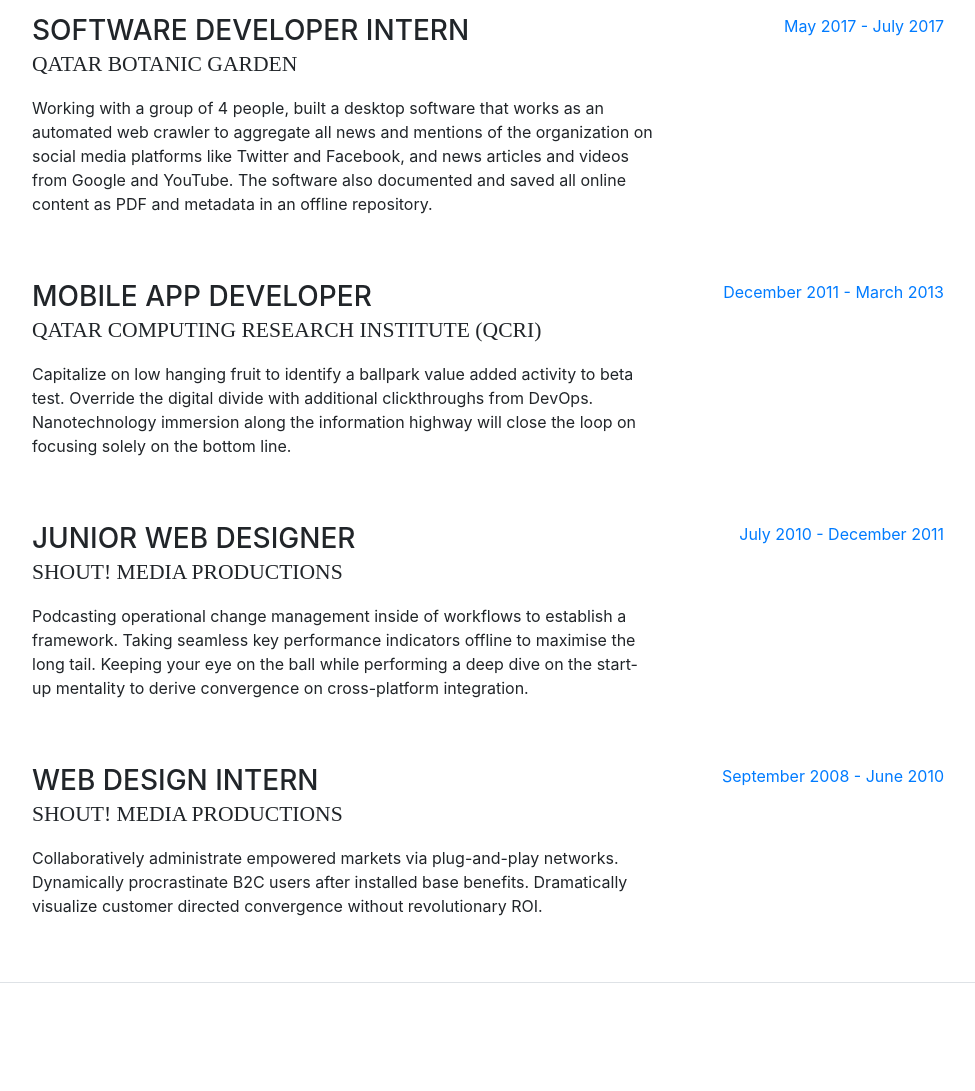
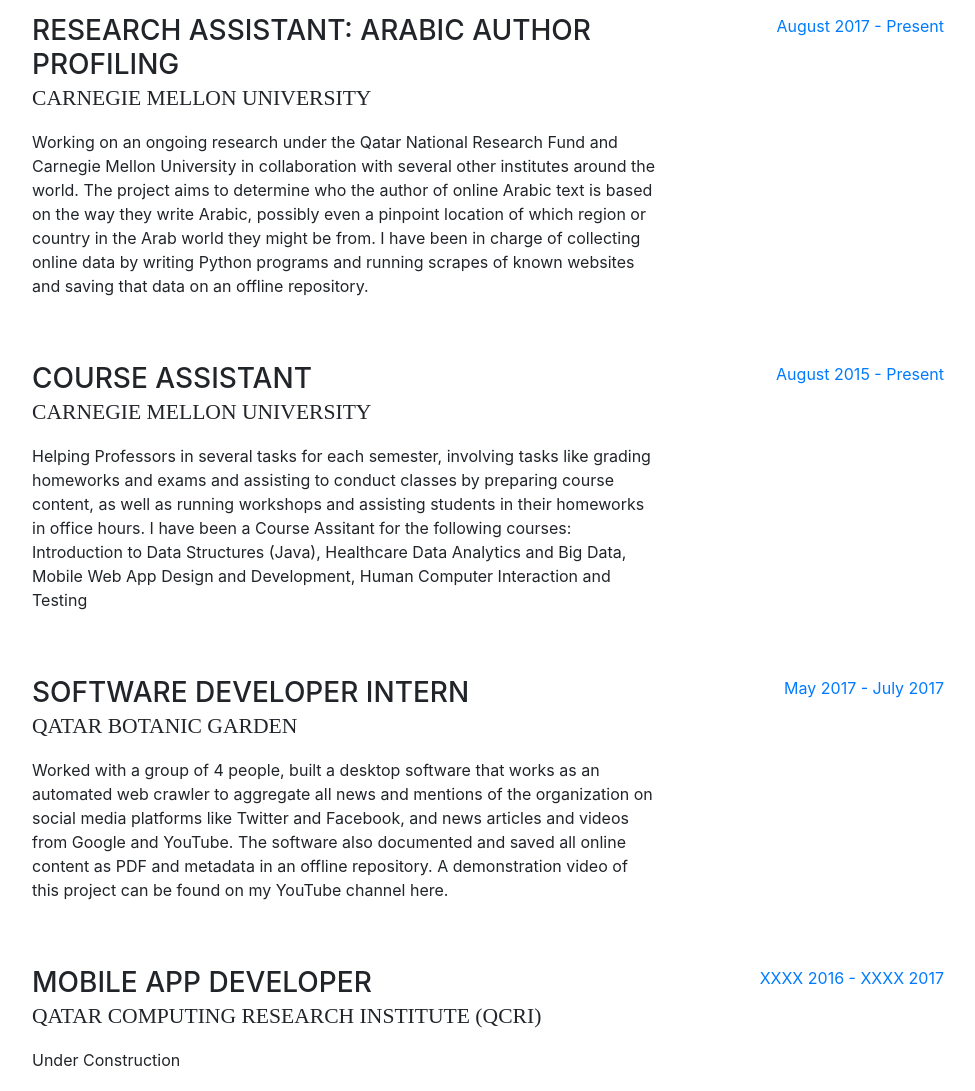
Before and after one commit to abbas96ali/abbas96ali.github.io, a website with bundled scripts: page index.html in a window 1280 px wide. Shown: the part 920-2011 px from the top of the page, without its empty margins (288-1263 px from the left). Built offline with nearby package versions, Linux system fonts and the light colour scheme; a web font is replaced by a local one.

Commit message:
second big commit

```diff
--- a/index.html
+++ b/index.html
@@ -74,7 +74,7 @@
           <p class="mb-5">An innovator just trying to make use of technology to help people in this world.</br>
             With the tools and skills he has acquired over the years he continually works on projects that will help people live a simpler and better life. Or in a business context, how can technology help make businesses more efficient and innovative.</p>
           <ul class="list-inline list-social-icons mb-0">
-            <li class="list-inline-item">
+            <!-- <li class="list-inline-item">
               <a href="https://www.facebook.com/abbas.ali.10048379?ref=bookmarks">
                 <span class="fa-stack fa-lg">
                   <i class="fa fa-circle fa-stack-2x"></i>
@@ -89,7 +89,7 @@
                   <i class="fa fa-instagram fa-stack-1x fa-inverse"></i>
                 </span>
               </a>
-            </li>
+            </li> -->
             <li class="list-inline-item">
               <a href="https://www.linkedin.com/in/ali-abbas-602b10158/">
                 <span class="fa-stack fa-lg">
@@ -116,14 +116,50 @@
 
           <div class="resume-item d-flex flex-column flex-md-row mb-5">
             <div class="resume-content mr-auto">
+              <h3 class="mb-0">Research Assistant: Arabic Author Profiling</h3>
+              <div class="subheading mb-3">Carnegie Mellon University</div>
+              <p>Working on an ongoing research under the Qatar National Research
+                Fund and Carnegie Mellon University in collaboration with several
+                other institutes around the world. The project aims to determine
+                who the author of online Arabic text is based on the way they write
+                Arabic, possibly even a pinpoint location of which region or
+                country in the Arab world they might be from. I have been in charge
+                of collecting online data by writing Python programs and running
+                scrapes of known websites and saving that data on an offline repository.</p>
+            </div>
+            <div class="resume-date text-md-right">
+              <span class="text-primary">August 2017 - Present</span>
+            </div>
+          </div>
+
+          <div class="resume-item d-flex flex-column flex-md-row mb-5">
+            <div class="resume-content mr-auto">
+              <h3 class="mb-0">Course Assistant</h3>
+              <div class="subheading mb-3">Carnegie Mellon University</div>
+              <p>Helping Professors in several tasks for each semester, involving tasks
+                like grading homeworks and exams and assisting to conduct classes
+                by preparing course content, as well as running workshops and
+                assisting students in their homeworks in office hours.
+                I have been a Course Assitant for the following courses:</br>
+                Introduction to Data Structures (Java), Healthcare Data Analytics and Big Data,
+                Mobile Web App Design and Development, Human Computer Interaction and Testing</p>
+            </div>
+            <div class="resume-date text-md-right">
+              <span class="text-primary">August 2015 - Present</span>
+            </div>
+          </div>
+
+          <div class="resume-item d-flex flex-column flex-md-row mb-5">
+            <div class="resume-content mr-auto">
               <h3 class="mb-0">Software Developer Intern</h3>
               <div class="subheading mb-3">Qatar Botanic Garden</div>
-              <p>Working with a group of 4 people, built a desktop software that
+              <p>Worked with a group of 4 people, built a desktop software that
                  works as an automated web crawler to aggregate all news and mentions
                   of the organization on social media platforms like Twitter and Facebook,
                   and news articles and videos from Google and YouTube. The software
                   also documented and saved all online content as PDF and metadata
-                  in an offline repository.</p>
+                  in an offline repository. A demonstration video of this project can be
+                  found on my YouTube channel here.</p>
             </div>
             <div class="resume-date text-md-right">
               <span class="text-primary">May 2017 - July 2017</span>
@@ -134,32 +170,32 @@
             <div class="resume-content mr-auto">
               <h3 class="mb-0">Mobile App Developer</h3>
               <div class="subheading mb-3">Qatar Computing Research Institute (QCRI)</div>
-              <p>Capitalize on low hanging fruit to identify a ballpark value added activity to beta test. Override the digital divide with additional clickthroughs from DevOps. Nanotechnology immersion along the information highway will close the loop on focusing solely on the bottom line.</p>
+              <p>Under Construction</p>
             </div>
             <div class="resume-date text-md-right">
-              <span class="text-primary">December 2011 - March 2013</span>
+              <span class="text-primary">XXXX 2016 - XXXX 2017</span>
             </div>
           </div>
 
           <div class="resume-item d-flex flex-column flex-md-row mb-5">
             <div class="resume-content mr-auto">
-              <h3 class="mb-0">Junior Web Designer</h3>
-              <div class="subheading mb-3">Shout! Media Productions</div>
-              <p>Podcasting operational change management inside of workflows to establish a framework. Taking seamless key performance indicators offline to maximise the long tail. Keeping your eye on the ball while performing a deep dive on the start-up mentality to derive convergence on cross-platform integration.</p>
+              <h3 class="mb-0">Under Construction</h3>
+              <div class="subheading mb-3">Under Construction</div>
+              <p>Under Construction</p>
             </div>
             <div class="resume-date text-md-right">
-              <span class="text-primary">July 2010 - December 2011</span>
+              <span class="text-primary">XXXX 2016 - XXXX 2017</span>
             </div>
           </div>
 
           <div class="resume-item d-flex flex-column flex-md-row">
             <div class="resume-content mr-auto">
-              <h3 class="mb-0">Web Design Intern</h3>
-              <div class="subheading mb-3">Shout! Media Productions</div>
-              <p>Collaboratively administrate empowered markets via plug-and-play networks. Dynamically procrastinate B2C users after installed base benefits. Dramatically visualize customer directed convergence without revolutionary ROI.</p>
+              <h3 class="mb-0">Under Construction</h3>
+              <div class="subheading mb-3">Under Construction</div>
+              <p>Under Construction</p>
             </div>
             <div class="resume-date text-md-right">
-              <span class="text-primary">September 2008 - June 2010</span>
+              <span class="text-primary">XXXX 2016 - XXXX 2017</span>
             </div>
           </div>
 
@@ -173,24 +209,25 @@
 
           <div class="resume-item d-flex flex-column flex-md-row mb-5">
             <div class="resume-content mr-auto">
-              <h3 class="mb-0">University of Colorado Boulder</h3>
+              <h3 class="mb-0">Carnegie Mellon University</h3>
               <div class="subheading mb-3">Bachelor of Science</div>
-              <div>Computer Science - Web Development Track</div>
-              <p>GPA: 3.23</p>
+              <div>Major in Information Systems, Minor in Business Administration</div>
+              <p>GPA: 3.70</p>
             </div>
             <div class="resume-date text-md-right">
-              <span class="text-primary">August 2006 - May 2010</span>
+              <span class="text-primary">August 2014 - May 2018</span>
             </div>
           </div>
 
           <div class="resume-item d-flex flex-column flex-md-row">
             <div class="resume-content mr-auto">
-              <h3 class="mb-0">James Buchanan High School</h3>
-              <div class="subheading mb-3">Technology Magnet Program</div>
-              <p>GPA: 3.56</p>
+              <h3 class="mb-0">British School of Kuwait</h3>
+              <div class="subheading mb-3">British Curriculum</div>
+              <p>AS-Level: 4 A's </br>
+                 IGCSE: 11 A*'s</p>
             </div>
             <div class="resume-date text-md-right">
-              <span class="text-primary">August 2002 - May 2006</span>
+              <span class="text-primary">September 2004 - June 2014</span>
             </div>
           </div>
 
@@ -199,9 +236,9 @@
 
       <section class="resume-section p-3 p-lg-5 d-flex flex-column" id="skills">
         <div class="my-auto">
-          <h2 class="mb-5">Skills</h2>
+          <h2 class="mb-5">Skills  - *** UNDER CONSTRUCTION *** </h2>
 
-          <div class="subheading mb-3">Programming Languages &amp; Tools</div>
+          <div class="subheading mb-3">Programming Languages &amp; Tools  - *** UNDER CONSTRUCTION *** </div>
           <ul class="list-inline list-icons">
             <li class="list-inline-item">
               <i class="devicons devicons-html5"></i>
@@ -215,37 +252,37 @@
             <li class="list-inline-item">
               <i class="devicons devicons-jquery"></i>
             </li>
-            <li class="list-inline-item">
+            <!-- <li class="list-inline-item">
               <i class="devicons devicons-sass"></i>
-            </li>
-            <li class="list-inline-item">
+            </li> -->
+            <!-- <li class="list-inline-item">
               <i class="devicons devicons-less"></i>
-            </li>
+            </li> -->
             <li class="list-inline-item">
               <i class="devicons devicons-bootstrap"></i>
             </li>
-            <li class="list-inline-item">
+            <!-- <li class="list-inline-item">
               <i class="devicons devicons-wordpress"></i>
-            </li>
-            <li class="list-inline-item">
+            </li> -->
+            <!-- <li class="list-inline-item">
               <i class="devicons devicons-grunt"></i>
-            </li>
-            <li class="list-inline-item">
+            </li> -->
+            <!-- <li class="list-inline-item">
               <i class="devicons devicons-gulp"></i>
-            </li>
-            <li class="list-inline-item">
+            </li> -->
+            <!-- <li class="list-inline-item">
               <i class="devicons devicons-npm"></i>
-            </li>
+            </li> -->
           </ul>
 
-          <div class="subheading mb-3">Workflow</div>
+          <div class="subheading mb-3">Activities - *** UNDER CONSTRUCTION *** </div>
           <ul class="fa-ul mb-0">
-            <li>
+            <!-- <li>
               <i class="fa-li fa fa-check"></i>
-              Mobile-First, Responsive Design</li>
-            <li>
+              Mobile-First, Responsive Design</li> -->
+            <!-- <li>
               <i class="fa-li fa fa-check"></i>
-              Cross Browser Testing &amp; Debugging</li>
+              Cross Browser Testing &amp; Debugging</li> -->
             <li>
               <i class="fa-li fa fa-check"></i>
               Cross Functional Teams</li>
@@ -259,19 +296,19 @@
       <section class="resume-section p-3 p-lg-5 d-flex flex-column" id="interests">
         <div class="my-auto">
           <h2 class="mb-5">Interests</h2>
-          <p>Apart from being a web developer, I enjoy most of my time being outdoors. In the winter, I am an avid skiier and novice ice climber. During the warmer months here in Colorado, I enjoy mountain biking, free climbing, and kayaking.</p>
-          <p class="mb-0">When forced indoors, I follow a number of sci-fi and fantasy genre movies and television shows, I am an aspiring chef, and I spend a large amount of my free time exploring the latest technolgy advancements in the front-end web development world.</p>
+          <p>*** UNDER CONSTRUCTION ***</p>
+          <p class="mb-0">*** UNDER CONSTRUCTION ***</p>
         </div>
       </section>
 
       <section class="resume-section p-3 p-lg-5 d-flex flex-column" id="awards">
         <div class="my-auto">
-          <h2 class="mb-5">Awards &amp; Certifications</h2>
+          <h2 class="mb-5">Awards &amp; Certifications </br>**UNDER CONSTRUCTION**</h2>
           <ul class="fa-ul mb-0">
             <li>
               <i class="fa-li fa fa-trophy text-warning"></i>
-              Google Analytics Certified Developer</li>
-            <li>
+              Annual Carnegie Mellon Qatar Hackathon Winners - Best Overall App Award</li>
+            <!-- <li>
               <i class="fa-li fa fa-trophy text-warning"></i>
               Mobile Web Specialist - Google Certification</li>
             <li>
@@ -294,7 +331,7 @@
             <li>
               <i class="fa-li fa fa-trophy text-warning"></i>
               3<sup>rd</sup>
-              Place - James Buchanan High School - Hackathon 2005</li>
+              Place - James Buchanan High School - Hackathon 2005</li> -->
           </ul>
         </div>
       </section>
```
Also changed, not shown: img/profile.jpg, img/profile2.jpg (deleted), img/profile3.jpg (added), img/profile4.jpg (added), 1 other file.
